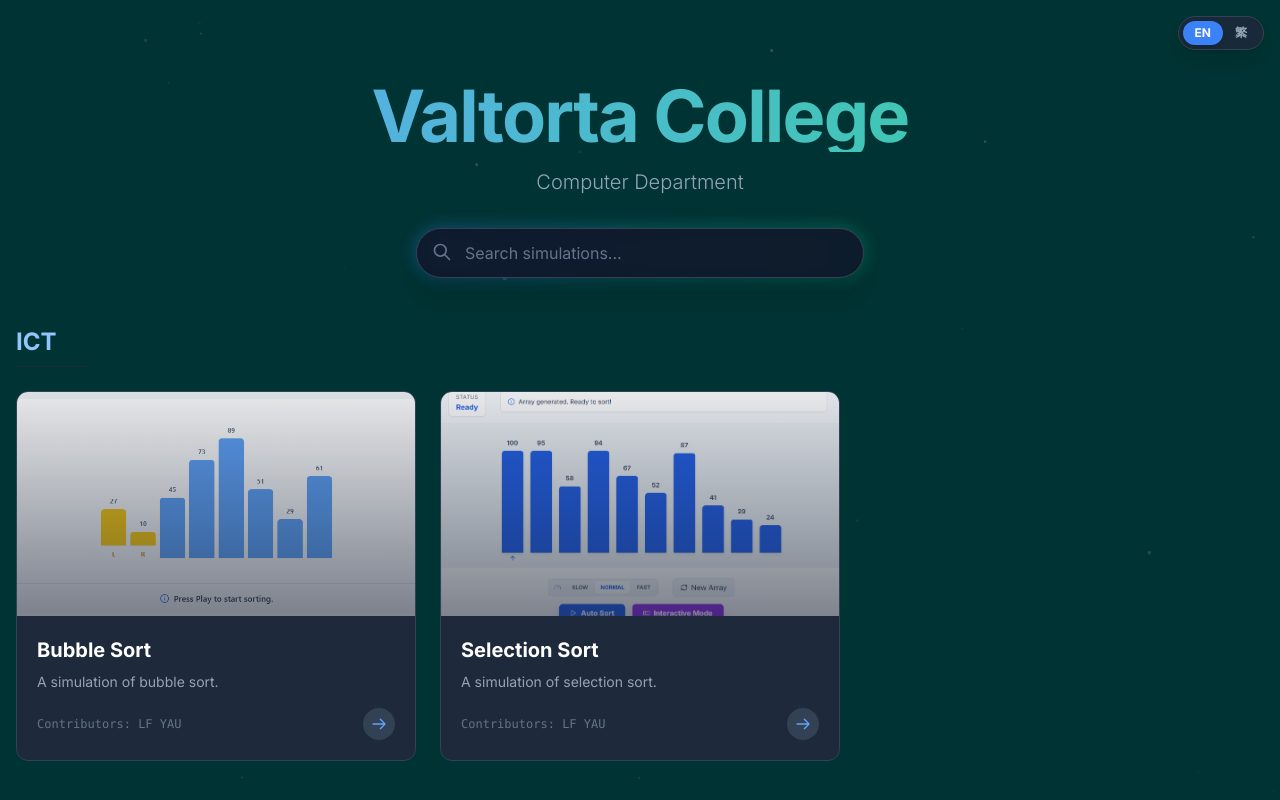
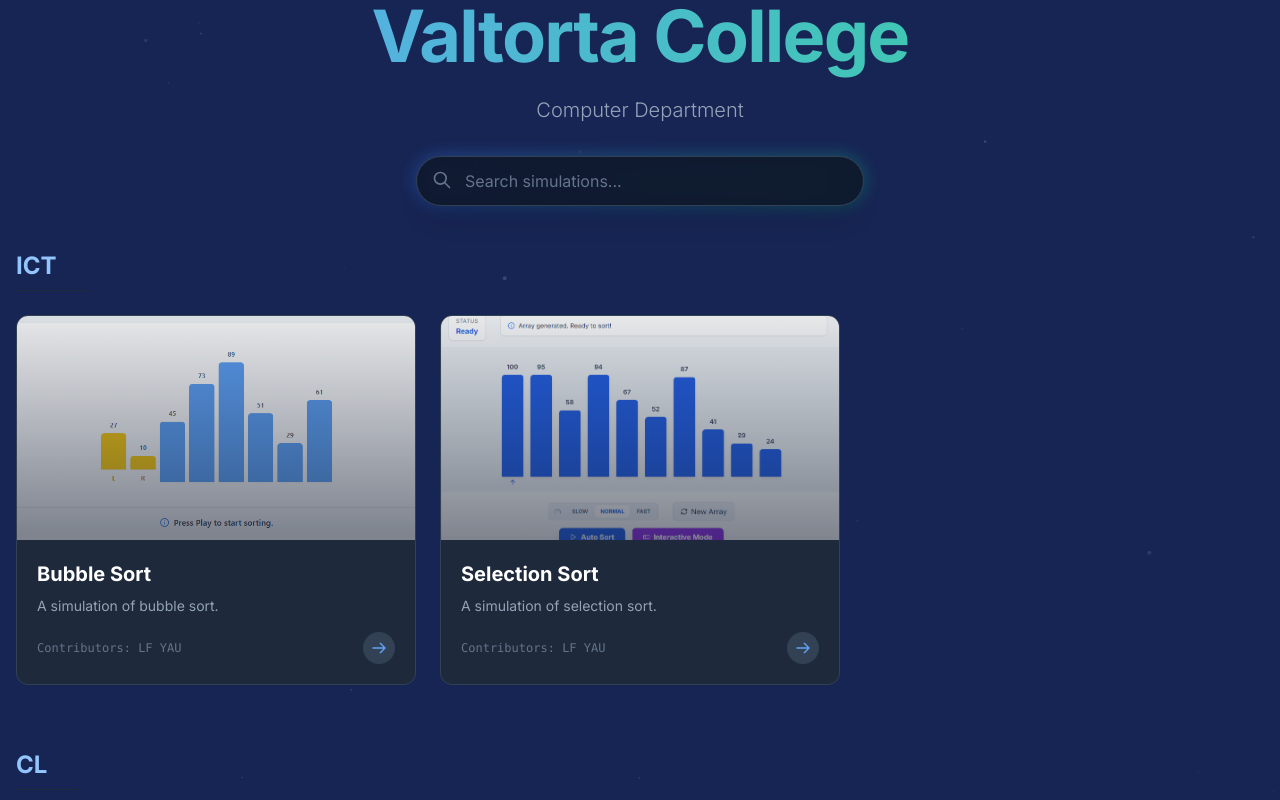
Before and after one commit to lfyau/VC-YAU.github.io, a plain HTML site: page index.html in a window 1280 px wide. Shown: the top 800 px of the page. Drawn offline with nearby package versions, Linux system fonts and the light colour scheme.

Commit message:
Add files via upload

```diff
--- a/index.html
+++ b/index.html
@@ -4,13 +4,13 @@
 <head>
   <meta charset="UTF-8">
   <meta name="viewport" content="width=device-width, initial-scale=1.0">
-  <title>Simulations</title>
+  <title>Valtorta College - Simulations</title>
   <script src="https://cdn.tailwindcss.com"></script>
   <link href="https://fonts.googleapis.com/css2?family=Inter:wght@300;400;600;700&display=swap" rel="stylesheet">
   <style>
     body {
       font-family: 'Inter', sans-serif;
-      background-color: #003333;
+      background-color: #172554;
       /* Slate 900 */
       color: #f8fafc;
       /* Slate 50 */
@@ -73,35 +73,17 @@
 
 <body class="min-h-screen flex flex-col relative">
 
-  <!-- Particle Background -->
   <canvas id="particles"></canvas>
 
-  <!-- Language Selector -->
-  <div class="absolute top-4 right-4 z-50">
-    <div class="flex bg-slate-800/80 backdrop-blur-sm rounded-full p-1 border border-slate-700 shadow-lg">
-      <button onclick="setLanguage('en-US')" id="btn-en"
-        class="px-3 py-1 text-xs font-bold rounded-full transition-all duration-300 text-slate-400 hover:text-white">
-        EN
-      </button>
-      <button onclick="setLanguage('zh-HK')" id="btn-zh"
-        class="px-3 py-1 text-xs font-bold rounded-full transition-all duration-300 text-slate-400 hover:text-white">
-        繁
-      </button>
-    </div>
-  </div>
-
-  <!-- Hero Section -->
-  <header class="pt-20 pb-12 px-4 text-center relative z-10">
+  <header class="pt-21 pb-11 px-3 text-center relative z-9">
     <h1
-      class="text-5xl md:text-7xl font-bold mb-4 bg-clip-text text-transparent bg-gradient-to-r from-blue-400 to-emerald-400 tracking-tight"
-      data-i18n="siteTitle">
+      class="text-4xl sm:text-5xl md:text-7xl font-bold mb-4 pb-2 bg-clip-text text-transparent bg-gradient-to-r from-blue-400 to-emerald-400 tracking-tight leading-tight">
       Valtorta College
     </h1>
-    <p class="text-lg md:text-xl text-slate-400 max-w-2xl mx-auto mb-8 font-light" data-i18n="siteTagline">
-      Computer Department.
+    <p class="text-lg md:text-xl text-slate-400 max-w-2xl mx-auto mb-8 font-light">
+      Computer Department
     </p>
 
-    <!-- Search Bar -->
     <div class="max-w-md mx-auto relative group">
       <div
         class="absolute -inset-0.5 bg-gradient-to-r from-blue-500 to-emerald-500 rounded-full blur opacity-30 group-hover:opacity-75 transition duration-500">
@@ -109,7 +91,7 @@
       <div class="relative">
         <input type="text" id="searchInput"
           class="w-full bg-slate-900/90 text-white placeholder-slate-500 border border-slate-700 rounded-full py-3 px-6 pl-12 focus:outline-none focus:ring-2 focus:ring-blue-500 focus:border-transparent shadow-xl transition-all"
-          placeholder="Search simulations..." data-i18n-placeholder="searchPlaceholder">
+          placeholder="Search simulations...">
         <svg class="w-5 h-5 text-slate-500 absolute left-4 top-3.5" fill="none" stroke="currentColor"
           viewBox="0 0 24 24">
           <path stroke-linecap="round" stroke-linejoin="round" stroke-width="2"
@@ -119,65 +101,27 @@
     </div>
   </header>
 
-  <!-- Main Content -->
   <main id="simulation-container" class="flex-grow container mx-auto px-4 pb-20 z-10">
-    <!-- Categories will be injected here -->
-  </main>
+    </main>
 
 
   <script>
     // --- Configuration ---
     const DATA_URL = 'data/simulation.json';
 
-    // Category Order (as requested)
+    // Category Order
     const CATEGORY_ORDER = [
       "ICT",
       "CL",
       "Others",
     ];
 
-    // i18n Configuration
-    const i18n = {
-      'en-US': {
-        siteTitle: "Valtorta College",
-        siteTagline: "Computer Department",
-        searchPlaceholder: "Search simulations...",
-        categories: {
-          "ICT": "ICT",
-          "CL": "CL",
-          "Others": "Others",
-        },
-        contributors: "Contributors"
-      },
-      'zh-HK': {
-        siteTitle: "模擬實驗室",
-        siteTagline: "互動模擬體驗。",
-        searchPlaceholder: "搜尋模擬實驗...",
-        categories: {
-          "ICT": "資訊及通訊科技",
-          "CL": "初中 資訊和通訊科技",
-          "Others": "其他",
-        },
-        contributors: "貢獻者"
-      }
-    };
-
     // State
     let simulationsData = [];
-    let currentLang = 'en-US';
 
     // --- Initialization ---
     async function init() {
-      // 1. Load Language from URL
-      const urlParams = new URLSearchParams(window.location.search);
-      const langParam = urlParams.get('lang');
-      if (langParam && i18n[langParam]) {
-        currentLang = langParam;
-      }
-
-      updateLanguageUI();
-
-      // 2. Fetch Data
+      // 1. Fetch Data
       try {
         const response = await fetch(`${DATA_URL}?t=${Date.now()}`);
         simulationsData = await response.json();
@@ -188,12 +132,12 @@
           `<div class="text-center text-red-400 mt-10">Failed to load simulation data. Please try again later.</div>`;
       }
 
-      // 3. Setup Search
+      // 2. Setup Search
       document.getElementById('searchInput').addEventListener('input', (e) => {
         renderSimulations(e.target.value);
       });
 
-      // 4. Start Particles
+      // 3. Start Particles
       initParticles();
     }
 
@@ -212,9 +156,9 @@
 
       // Sort data into groups
       simulationsData.forEach(sim => {
-        // Get localized title/desc for filtering
-        const title = sim.title[currentLang] || sim.title['en-US'];
-        const desc = sim.description[currentLang] || sim.description['en-US'];
+        // Force English Content
+        const title = sim.title['en-US'];
+        const desc = sim.description['en-US'];
 
         // Filter
         if (filterText && !title.toLowerCase().includes(filterLower) && !desc.toLowerCase().includes(filterLower)) {
@@ -240,10 +184,9 @@
         section.className = "mb-16 fade-in-section";
 
         // Section Title
-        const catTitle = i18n[currentLang].categories[category] || category;
         const h2 = document.createElement('h2');
         h2.className = "text-2xl font-bold mb-6 text-blue-300 border-b border-slate-800 pb-2 inline-block pr-8";
-        h2.textContent = catTitle;
+        h2.textContent = category; // Directly use category key as title for English
         section.appendChild(h2);
 
         // Grid
@@ -268,16 +211,12 @@
     }
 
     function createCard(sim) {
-      const title = sim.title[currentLang] || sim.title['en-US'];
-      const desc = sim.description[currentLang] || sim.description['en-US'];
-      const contributorsLabel = i18n[currentLang].contributors;
-
-      // Construct URL with lang param
-      const simUrl = new URL(sim.simulationUrl, window.location.href);
-      simUrl.searchParams.set('lang', currentLang);
+      // Force English Content
+      const title = sim.title['en-US'];
+      const desc = sim.description['en-US'];
 
       const card = document.createElement('a');
-      card.href = simUrl.toString();
+      card.href = sim.simulationUrl; // Link directly, no language param needed
       card.className = "sim-card block bg-slate-800 rounded-xl overflow-hidden border border-slate-700 group relative";
 
       card.innerHTML = `
@@ -290,7 +229,7 @@
                     <h3 class="text-xl font-bold text-white mb-2 group-hover:text-blue-400 transition-colors">${title}</h3>
                     <p class="text-slate-400 text-sm mb-4 line-clamp-2">${desc}</p>
                     <div class="flex items-center justify-between mt-auto">
-                        <span class="text-xs text-slate-500 font-mono">${contributorsLabel}: ${sim.contributors[0]}</span>
+                        <span class="text-xs text-slate-500 font-mono">Contributors: ${sim.contributors[0]}</span>
                         <span class="w-8 h-8 rounded-full bg-slate-700 flex items-center justify-center text-blue-400 group-hover:bg-blue-500 group-hover:text-white transition-all">
                             <svg class="w-4 h-4" fill="none" stroke="currentColor" viewBox="0 0 24 24"><path stroke-linecap="round" stroke-linejoin="round" stroke-width="2" d="M14 5l7 7m0 0l-7 7m7-7H3"></path></svg>
                         </span>
@@ -298,40 +237,6 @@
                 </div>
             `;
       return card;
-    }
-
-    // --- Language Handling ---
-    function setLanguage(lang) {
-      if (currentLang === lang) return;
-      currentLang = lang;
-
-      // Update URL
-      const newUrl = new URL(window.location);
-      newUrl.searchParams.set('lang', lang);
-      window.history.pushState({}, '', newUrl);
-
-      updateLanguageUI();
-      renderSimulations(document.getElementById('searchInput').value);
-    }
-
-    function updateLanguageUI() {
-      // Update Buttons
-      const btnEn = document.getElementById('btn-en');
-      const btnZh = document.getElementById('btn-zh');
-
-      if (currentLang === 'en-US') {
-        btnEn.className = "px-3 py-1 text-xs font-bold rounded-full transition-all duration-300 bg-blue-500 text-white shadow-md";
-        btnZh.className = "px-3 py-1 text-xs font-bold rounded-full transition-all duration-300 text-slate-400 hover:text-white hover:bg-slate-700";
-      } else {
-        btnZh.className = "px-3 py-1 text-xs font-bold rounded-full transition-all duration-300 bg-blue-500 text-white shadow-md";
-        btnEn.className = "px-3 py-1 text-xs font-bold rounded-full transition-all duration-300 text-slate-400 hover:text-white hover:bg-slate-700";
-      }
-
-      // Update Static Text
-      document.querySelector('[data-i18n="siteTitle"]').textContent = i18n[currentLang].siteTitle;
-      document.querySelector('[data-i18n="siteTagline"]').textContent = i18n[currentLang].siteTagline;
-      document.getElementById('searchInput').placeholder = i18n[currentLang].searchPlaceholder;
-      document.title = i18n[currentLang].siteTitle;
     }
 
     // --- Lazy Load Animation ---
```
